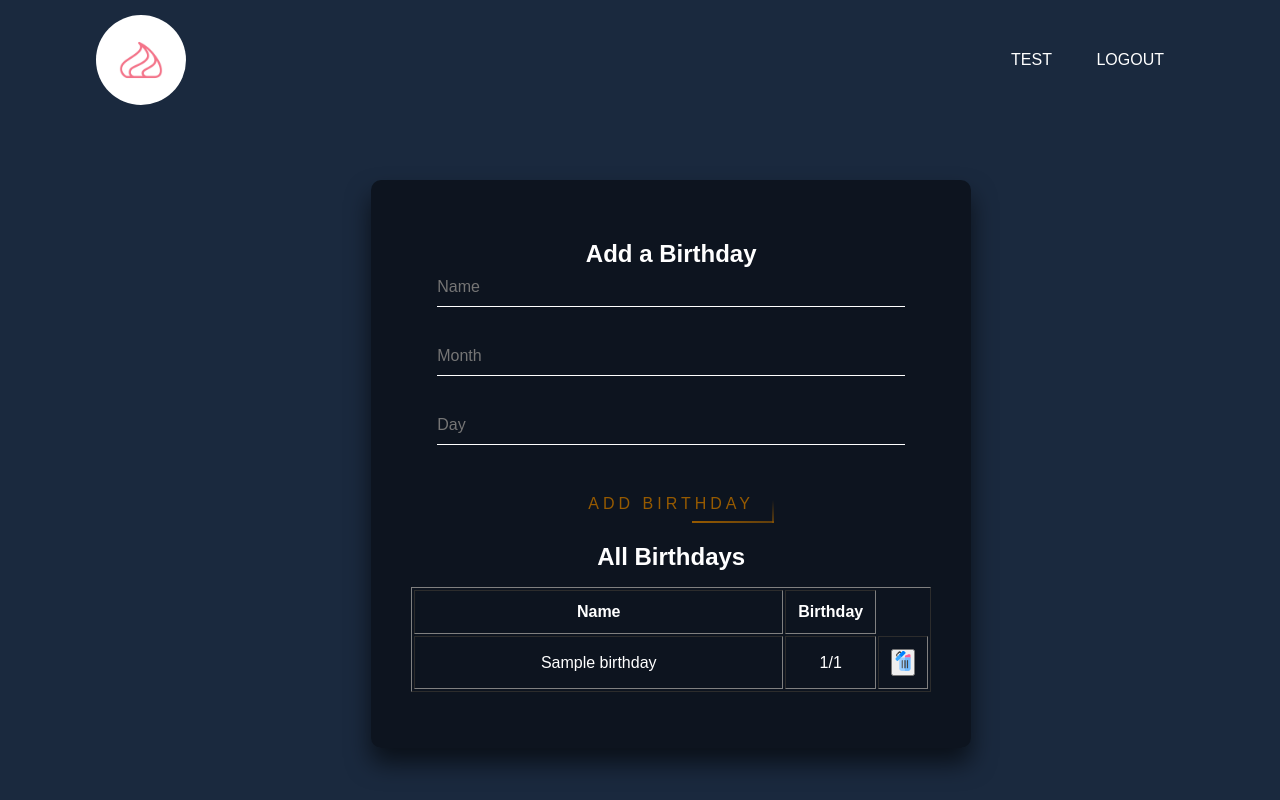
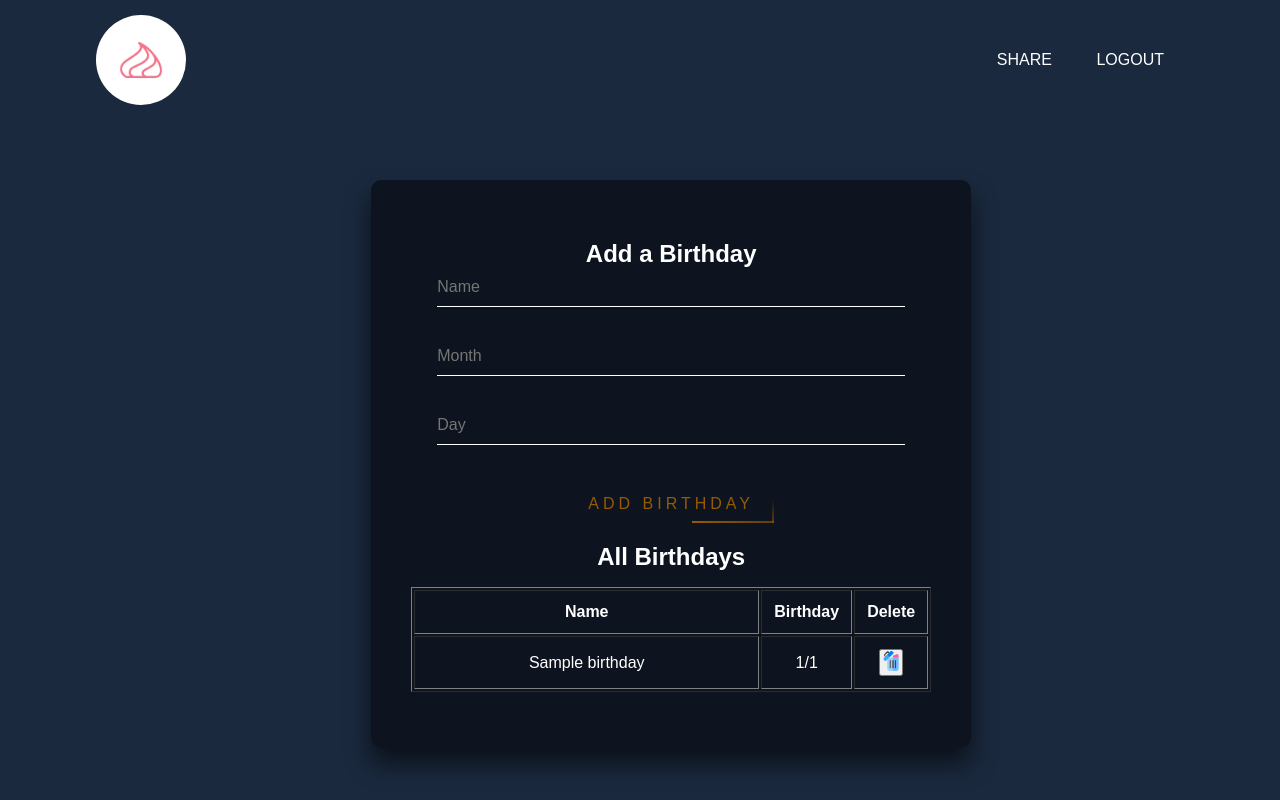
Before and after one commit to Raymw1/Birthdays50, a Flask app: page /index in a window 1280 px wide. Run offline with Flask 2, Linux system fonts and the light colour scheme; a user stored in the database is signed in; tables that the repository leaves empty hold one stand-in row (values such as "Sample post"); some libraries are stand-ins or nearby versions.

Commit message:
Beginning SHARE page

```diff
--- a/application.py
+++ b/application.py
@@ -116,7 +116,13 @@ def  index():
         name = request.form.get("name")
         month = int(request.form.get("month"))
         day = int(request.form.get("day"))
-        if len(name) < 3:
+        if not name:
+            return apology("Hm, you're clever. Please, provide a name", 400)
+        elif not month:
+            return apology("Hm, you're clever. Please, provide a month", 400)
+        elif not month:
+            return apology("Hm, you're clever. Please, provide a day", 400)
+        elif len(name) < 3:
             return apology("Provide a name with at least 3 letters", 400)
         for tname in names:
             if name == tname["name"]:
@@ -140,6 +146,15 @@ def  removebirth():
     name = request.form.get("name")
     db.execute("DELETE FROM birthdays WHERE user_id = ? AND name = ?", session["user_id"], name)
     return redirect("/index")
+
+
+@app.route("/share", methods=["GET", "POST"])
+@login_required
+def  removebirth():
+    # name = request.form.get("name")
+    # db.execute("DELETE FROM birthdays WHERE user_id = ? AND name = ?", session["user_id"], name)
+    # return redirect("/index")
+    return render_template("layout.html")
 
 # @app.route("/change_pwd", methods=["GET", "POST"])
 # def change_password():
--- a/static/styles.css
+++ b/static/styles.css
@@ -300,6 +300,7 @@ body {
 .novis {
     background: none;
     border: none;
+    cursor: pointer;
   }
 
 
--- a/templates/birthdays.html
+++ b/templates/birthdays.html
@@ -29,6 +29,7 @@
                     <tr>
                         <th>Name</th>
                         <th>Birthday</th>
+                        <th>Delete</th>
                     </tr>
                 </thead>
                 <tbody>
@@ -39,7 +40,7 @@
                             <td>
                                 <form action="/removebirth" method="POST">
                                     <input type="text" name="name" value="{{ birthday.name }}" hidden>
-                                    <button type="submit"><img src="../static/delete.svg" class="trash"width="20px" alt="Remove"></button>
+                                    <button type="submit" style="cursor: pointer;"><img src="../static/delete.svg" class="trash"width="20px" alt="Remove"></button>
                                 </form>
                             </td>
                         </tr>
--- a/templates/layout.html
+++ b/templates/layout.html
@@ -22,7 +22,7 @@
                 </div>
                     <ul>
                         {% if session.user_id %}
-                            <li><a href="/login">Test</a></li>
+                            <li><a href="/share">Share</a></li>
                             <li><a href="/logout">LOGOUT</a></li>
                         {% else %}
                             <li><a href="/login">Login</a></li>
```
Also changed, not shown: birthdays.db.
